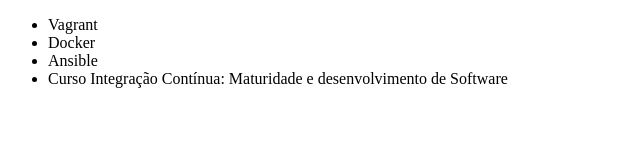
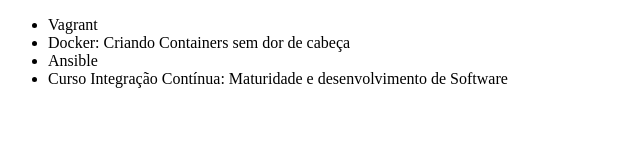
Before and after one commit to suelen397/Alura, a plain HTML site: page index.html in a window 1280 px wide. Shown: the whole page, without its empty margins (0-640 px from the left). Drawn offline with Linux system fonts and the light colour scheme.

Commit message:
Corrigindo nome do curso de Docker

```diff
--- a/index.html
+++ b/index.html
@@ -7,7 +7,7 @@
 <body>
     <ul>
         <li>Vagrant</li>
-        <li>Docker</li>
+        <li>Docker: Criando Containers sem dor de cabeça </li>
         <li>Ansible</li>
         <li>Curso Integração Contínua: Maturidade e desenvolvimento de Software</li>
     </ul>
```
